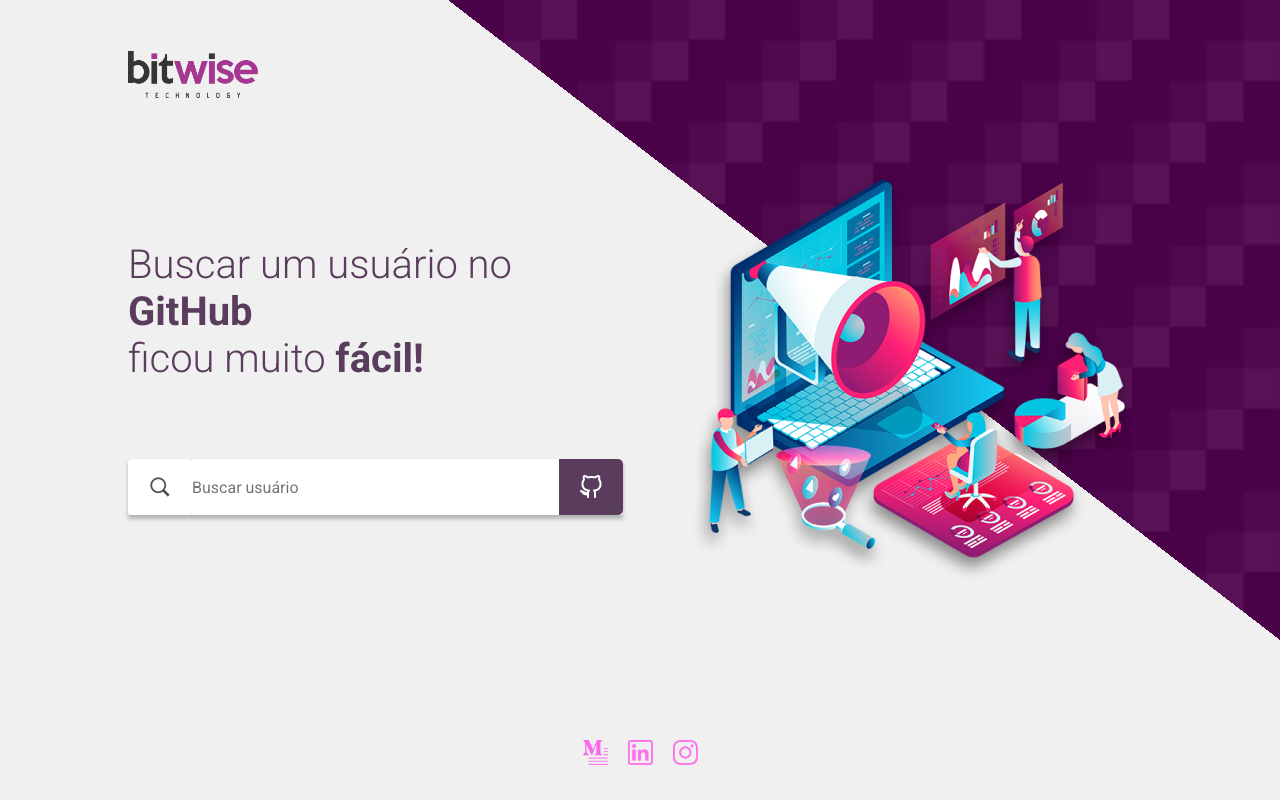
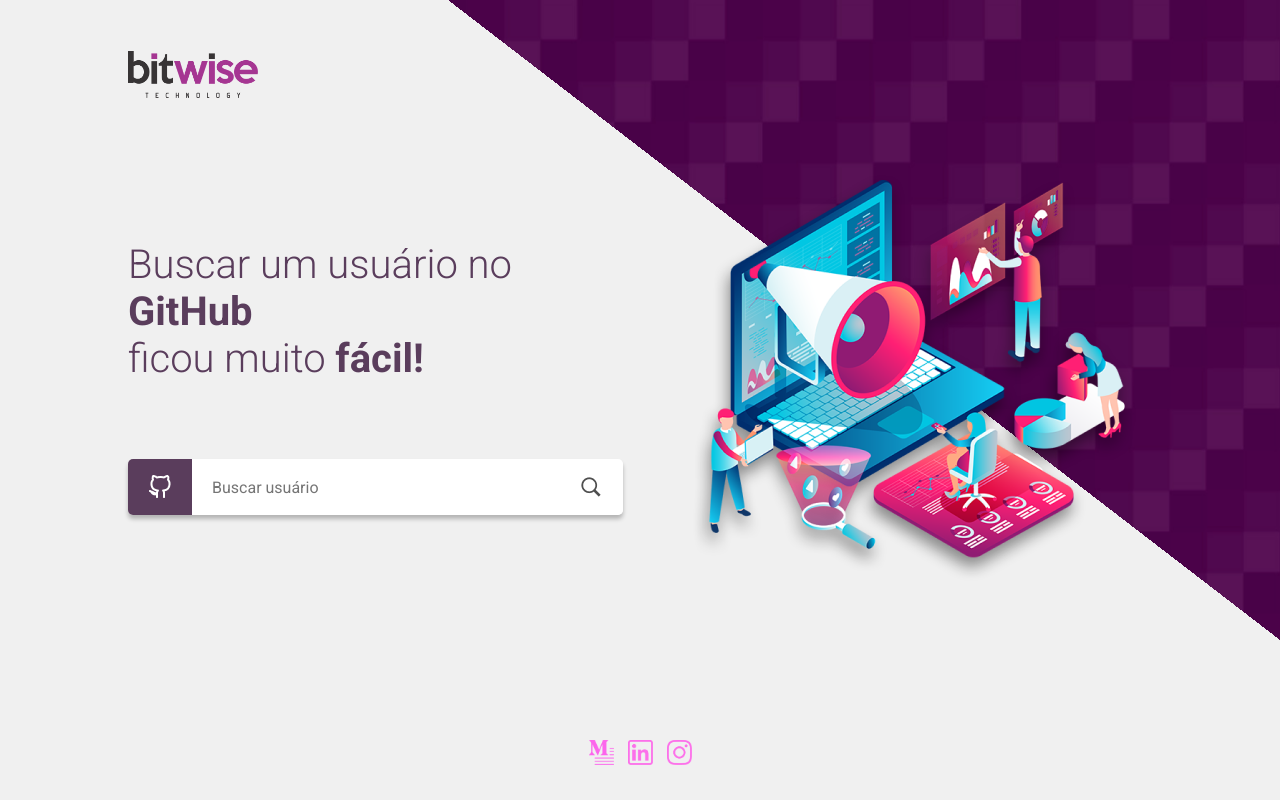
Before and after one commit to rarysson/Octocat-Finder, a Vue app: page / in a window 1280 px wide. Built offline with nearby package versions, Linux system fonts and the light colour scheme.

Commit message:
Adicionado componente Modal

```diff
--- /dev/null
+++ b/src/components/Modal.vue
@@ -0,0 +1,123 @@
+<template>
+    <transition name="modal">
+        <div v-if="open">
+            <div class="overlay" @click.self="open = false">
+                <div class="modal">
+                    <button @click="open = false">
+                        <img
+                            src="../assets/icon/close.svg"
+                            alt=""
+                            width="13"
+                            height="auto"
+                        />
+                    </button>
+
+                    <h1>Nenhum usuário encontrado!</h1>
+
+                    <p>Enquanto isso, acompanhe a Bitwise nas redes sociais:</p>
+                    <social-links class="social" />
+                </div>
+            </div>
+        </div>
+    </transition>
+</template>
+
+<script>
+import SocialLinks from "../components/SocialLinks";
+
+export default {
+    props: ["value"],
+
+    components: {
+        SocialLinks
+    },
+
+    data() {
+        return {
+            open: this.value ?? false
+        };
+    },
+
+    watch: {
+        value() {
+            this.open = this.value;
+        },
+
+        open() {
+            this.$emit("input", this.open);
+        }
+    }
+};
+</script>
+
+<style scoped>
+.modal {
+    width: 600px;
+    margin: 0px auto;
+    padding: 15px 15px 20px 30px;
+    color: var(--light);
+    background: var(--purple-gradient);
+    border-radius: 10px;
+    transition: all 0.2s ease-in;
+    display: grid;
+    grid-template-areas:
+        "button button"
+        "h1 h1"
+        "p social";
+    align-items: center;
+}
+
+.fadeIn-enter {
+    opacity: 0;
+}
+
+.fadeIn-leave-active {
+    opacity: 0;
+    transition: all 0.2s step-end;
+}
+
+.fadeIn-enter .modal,
+.fadeIn-leave-active.modal {
+    transform: scale(1.1);
+}
+
+.overlay {
+    position: fixed;
+    top: 0;
+    left: 0;
+    display: flex;
+    justify-content: center;
+    align-items: center;
+    width: 100%;
+    height: 100%;
+    background: #00000094;
+    z-index: 999;
+    transition: opacity 0.2s ease;
+}
+
+button {
+    grid-area: button;
+    border: none;
+    background-color: transparent;
+    justify-self: end;
+}
+
+button:hover {
+    filter: brightness(1) invert(1);
+}
+
+h1 {
+    grid-area: h1;
+    margin: 5px 0 25px;
+}
+
+p {
+    grid-area: p;
+    font-size: 14px;
+}
+
+.social {
+    grid-area: social;
+    filter: brightness(0) invert(1);
+}
+</style>
--- /dev/null
+++ b/src/components/SocialLinks.vue
@@ -0,0 +1,41 @@
+<template>
+    <div>
+        <img
+            src="../assets/icon/medium.png"
+            alt="medium logo"
+            class="social-icon"
+        />
+        <img
+            src="../assets/icon/linkedin.png"
+            alt="linkedin logo"
+            class="social-icon"
+        />
+        <img
+            src="../assets/icon/instagram.png"
+            alt="instagram logo"
+            class="social-icon"
+        />
+    </div>
+</template>
+
+<script>
+export default {
+    name: "SocialLinks"
+};
+</script>
+
+<style scoped>
+.social-icon {
+    width: 25px;
+    height: 25px;
+    margin: 0 7px;
+    filter: invert(68%) sepia(20%) saturate(5972%) hue-rotate(280deg)
+        brightness(105%) contrast(98%);
+}
+
+.social-icon:hover {
+    cursor: pointer;
+    filter: invert(25%) sepia(16%) saturate(1330%) hue-rotate(248deg)
+        brightness(87%) contrast(83%);
+}
+</style>
--- a/src/pages/Home.vue
+++ b/src/pages/Home.vue
@@ -1,6 +1,8 @@
 <template>
     <div class="container">
         <div class="bg-pattern"></div>
+
+        <modal v-model="open_modal" />
 
         <div class="content-container">
             <img src="../assets/logo.png" alt="bitwise logo" class="logo" />
@@ -12,54 +14,59 @@
                     ficou muito <strong>fácil!</strong>
                 </p>
 
-                <form class="search-box">
-                    <div class="icon-input-box search">
-                        <img src="../assets/icon/search.png" alt="" />
+                <form class="search-box" @submit.prevent="search_user">
+                    <div class="icon-input-box github">
+                        <img src="../assets/icon/github.png" alt="" />
                     </div>
 
                     <input
+                        required
                         type="text"
                         placeholder="Buscar usuário"
-                        :value="user"
+                        v-model="user"
                     />
 
-                    <div class="icon-input-box github">
-                        <img src="../assets/icon/github.png" alt="" />
-                    </div>
+                    <button class="icon-input-box search" type="submit">
+                        <img
+                            src="../assets/icon/search.png"
+                            alt="botão buscar usuário"
+                        />
+                    </button>
                 </form>
             </div>
 
             <img src="../assets/background_home.png" alt="" class="bg-home" />
 
             <footer>
-                <img
-                    src="../assets/icon/medium.png"
-                    alt="medium logo"
-                    class="social-icon"
-                />
-                <img
-                    src="../assets/icon/linkedin.png"
-                    alt="linkedin logo"
-                    class="social-icon"
-                />
-                <img
-                    src="../assets/icon/instagram.png"
-                    alt="instagram logo"
-                    class="social-icon"
-                />
+                <social-links />
             </footer>
         </div>
     </div>
 </template>
 
 <script>
+import SocialLinks from "../components/SocialLinks";
+import Modal from "../components/Modal";
+
 export default {
     name: "Home",
 
+    components: {
+        SocialLinks,
+        Modal
+    },
+
     data() {
         return {
-            user: null
+            user: null,
+            open_modal: false
         };
+    },
+
+    methods: {
+        search_user() {
+            this.open_modal = true;
+        }
     }
 };
 </script>
@@ -118,6 +125,7 @@
     height: 56px;
     display: flex;
     margin-top: 6vw;
+    border-radius: 5px;
     box-shadow: 0 4px 4px rgba(0, 0, 0, 0.25);
 }
 
@@ -126,6 +134,7 @@
     font-family: inherit;
     font-size: 1rem;
     flex: 1;
+    padding-left: 20px;
 }
 
 .icon-input-box {
@@ -137,12 +146,23 @@
 
 .icon-input-box.search {
     background-color: #fff;
+    border: none;
+    border-top-left-radius: 0px;
+    border-bottom-left-radius: 0px;
+}
+
+.icon-input-box.search:hover {
+    background-color: var(--light);
 }
 
 .icon-input-box.github {
     background-color: var(--secondary);
-    border-top-left-radius: 0px;
-    border-bottom-left-radius: 0px;
+    border-top-right-radius: 0px;
+    border-bottom-right-radius: 0px;
+}
+
+.search-box:focus-within .icon-input-box.github {
+    background: var(--purple-gradient);
 }
 
 .bg-home {
@@ -155,18 +175,4 @@
     grid-area: footer;
     margin-top: 150px;
 }
-
-.social-icon {
-    width: 25px;
-    height: 25px;
-    margin: 0 10px;
-    filter: invert(68%) sepia(20%) saturate(5972%) hue-rotate(280deg)
-        brightness(105%) contrast(98%);
-}
-
-.social-icon:hover {
-    cursor: pointer;
-    filter: invert(25%) sepia(16%) saturate(1330%) hue-rotate(248deg)
-        brightness(87%) contrast(83%);
-}
 </style>
```
Also changed, not shown: src/assets/icon/close.png (deleted), src/assets/icon/close.svg (added).
